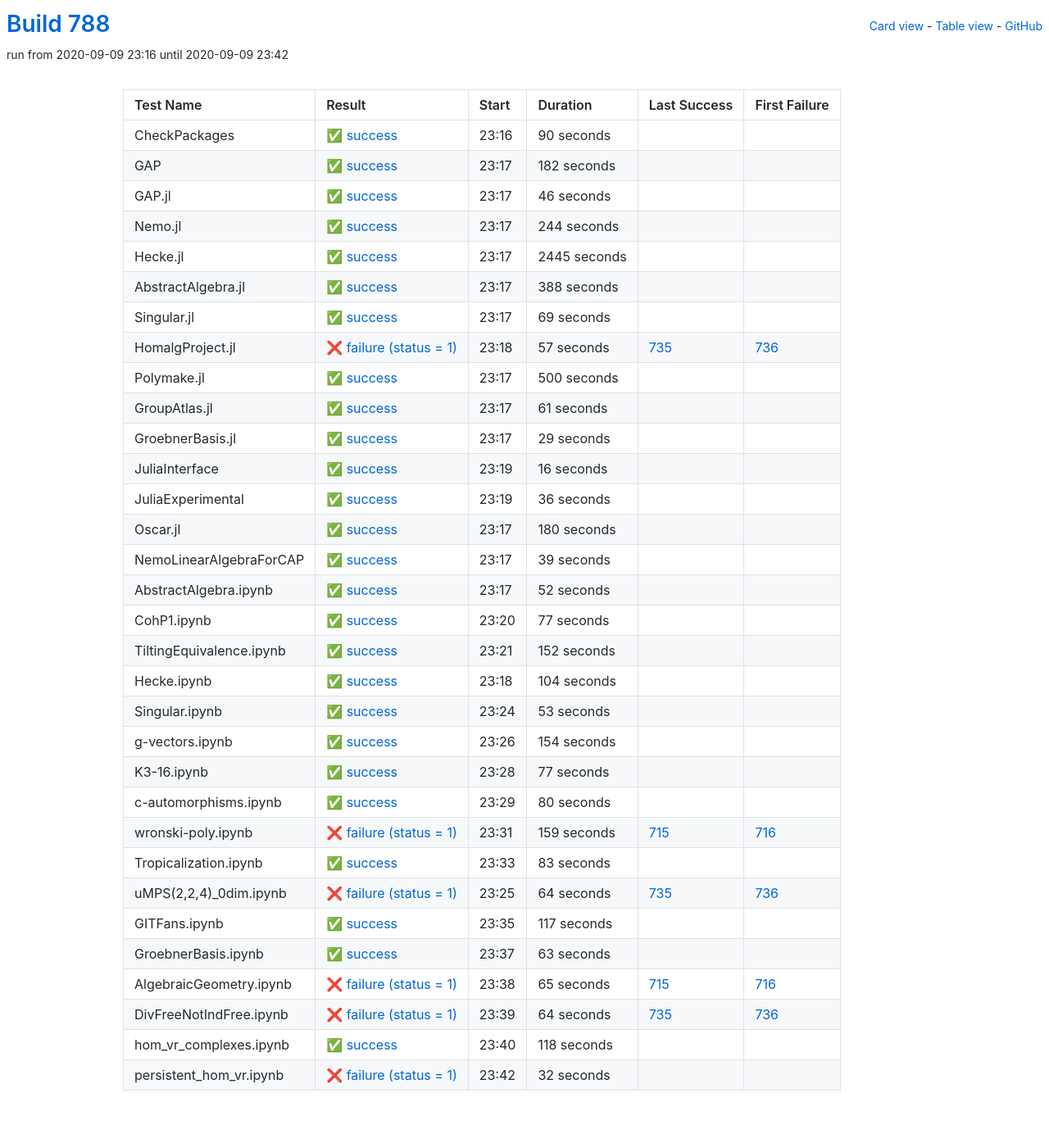
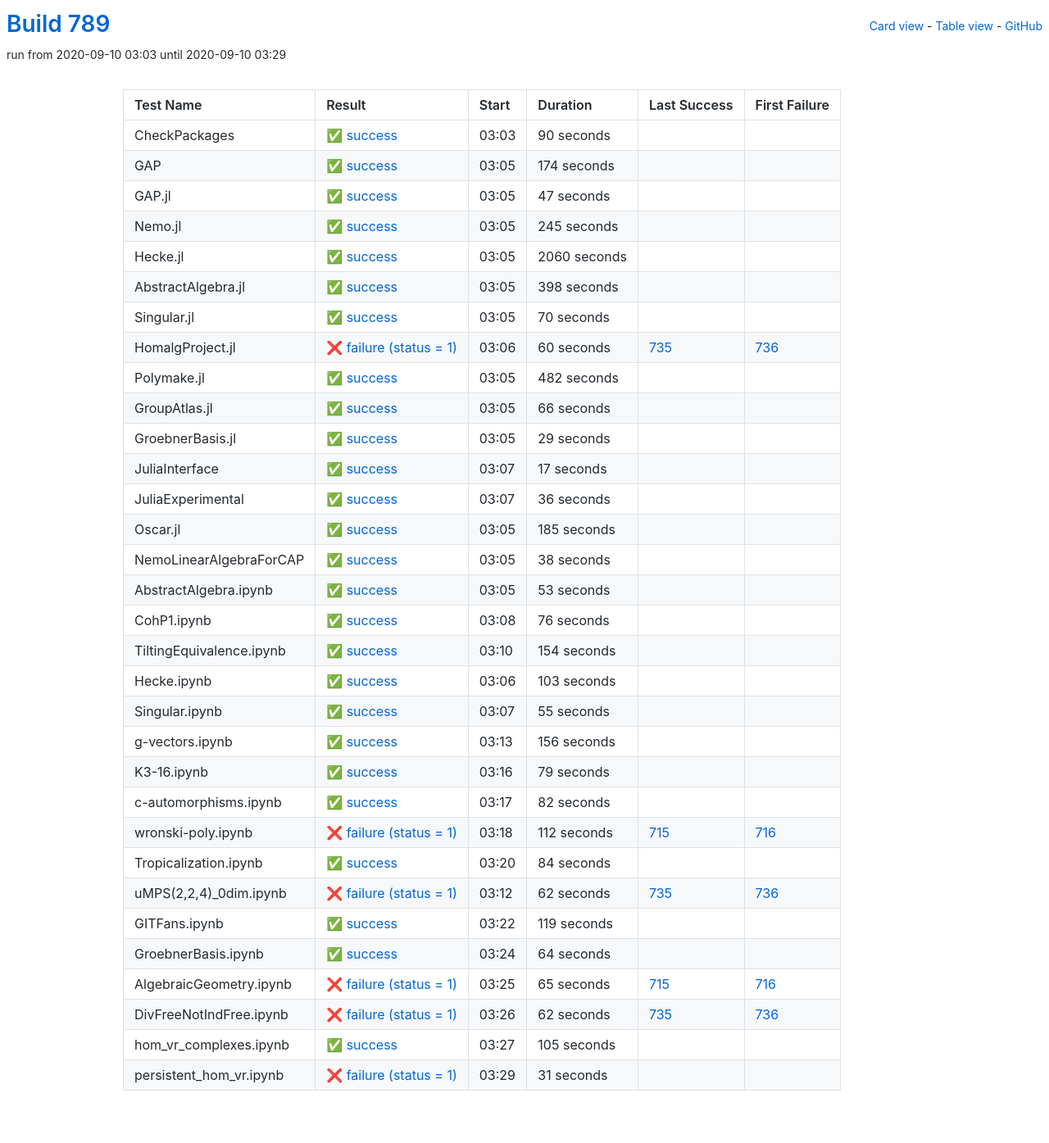
Before and after one commit to oscar-system/oscar-ci-status-stable, a Jekyll site: the page built from table.html, in a window 1280 px wide. Shown: the whole page at 82% size. Built offline with Jekyll 4.4.1, drawn with Linux system fonts in a browser that asks for light colours.

Commit message:
Build #789

```diff
--- a/_data/ci.yml
+++ b/_data/ci.yml
@@ -1,6 +1,6 @@
 ---
-build: 788
-build_url: https://oscarci.mathematik.uni-kl.de/job/oscar-stable/788/
+build: 789
+build_url: https://oscarci.mathematik.uni-kl.de/job/oscar-stable/789/
 job: oscar-stable
 organization: oscar-system
 repo: oscar-ci-status-stable
@@ -8,8 +8,8 @@ repourl: https://github.com/oscar-system/oscar-ci-status-stable
 tests:
 - name: CheckPackages
   id: checkpackages
-  log: https://oscarci.mathematik.uni-kl.de/job/oscar-stable/788/artifact/logs/build-788/CheckPackages.log
-  start: 2020-09-09 23:16
+  log: https://oscarci.mathematik.uni-kl.de/job/oscar-stable/789/artifact/logs/build-789/CheckPackages.log
+  start: 2020-09-10 03:03
   success: true
   exitcode: 0
   status: success
@@ -20,116 +20,116 @@ tests:
   first_failure_url:
 - name: GAP
   id: gap
-  log: https://oscarci.mathematik.uni-kl.de/job/oscar-stable/788/artifact/logs/build-788/GAP.log
-  start: 2020-09-09 23:17
+  log: https://oscarci.mathematik.uni-kl.de/job/oscar-stable/789/artifact/logs/build-789/GAP.log
+  start: 2020-09-10 03:05
   success: true
   exitcode: 0
   status: success
-  duration: 182
+  duration: 174
   last_success: false
   last_success_url:
   first_failure: false
   first_failure_url:
 - name: GAP.jl
   id: gap-jl
-  log: https://oscarci.mathematik.uni-kl.de/job/oscar-stable/788/artifact/logs/build-788/GAP.jl.log
-  start: 2020-09-09 23:17
+  log: https://oscarci.mathematik.uni-kl.de/job/oscar-stable/789/artifact/logs/build-789/GAP.jl.log
+  start: 2020-09-10 03:05
   success: true
   exitcode: 0
   status: success
-  duration: 46
+  duration: 47
   last_success: false
   last_success_url:
   first_failure: false
   first_failure_url:
 - name: Nemo.jl
   id: nemo-jl
-  log: https://oscarci.mathematik.uni-kl.de/job/oscar-stable/788/artifact/logs/build-788/Nemo.jl.log
-  start: 2020-09-09 23:17
+  log: https://oscarci.mathematik.uni-kl.de/job/oscar-stable/789/artifact/logs/build-789/Nemo.jl.log
+  start: 2020-09-10 03:05
   success: true
   exitcode: 0
   status: success
-  duration: 244
+  duration: 245
   last_success: false
   last_success_url:
   first_failure: false
   first_failure_url:
 - name: Hecke.jl
   id: hecke-jl
-  log: https://oscarci.mathematik.uni-kl.de/job/oscar-stable/788/artifact/logs/build-788/Hecke.jl.log
-  start: 2020-09-09 23:17
+  log: https://oscarci.mathematik.uni-kl.de/job/oscar-stable/789/artifact/logs/build-789/Hecke.jl.log
+  start: 2020-09-10 03:05
   success: true
   exitcode: 0
   status: success
-  duration: 2445
+  duration: 2060
   last_success: false
   last_success_url:
   first_failure: false
   first_failure_url:
 - name: AbstractAlgebra.jl
   id: abstractalgebra-jl
-  log: https://oscarci.mathematik.uni-kl.de/job/oscar-stable/788/artifact/logs/build-788/AbstractAlgebra.jl.log
-  start: 2020-09-09 23:17
+  log: https://oscarci.mathematik.uni-kl.de/job/oscar-stable/789/artifact/logs/build-789/AbstractAlgebra.jl.log
+  start: 2020-09-10 03:05
   success: true
   exitcode: 0
   status: success
-  duration: 388
+  duration: 398
   last_success: false
   last_success_url:
   first_failure: false
   first_failure_url:
 - name: Singular.jl
   id: singular-jl
-  log: https://oscarci.mathematik.uni-kl.de/job/oscar-stable/788/artifact/logs/build-788/Singular.jl.log
-  start: 2020-09-09 23:17
+  log: https://oscarci.mathematik.uni-kl.de/job/oscar-stable/789/artifact/logs/build-789/Singular.jl.log
+  start: 2020-09-10 03:05
   success: true
   exitcode: 0
   status: success
-  duration: 69
+  duration: 70
   last_success: false
   last_success_url:
   first_failure: false
   first_failure_url:
 - name: HomalgProject.jl
   id: homalgproject-jl
-  log: https://oscarci.mathematik.uni-kl.de/job/oscar-stable/788/artifact/logs/build-788/HomalgProject.jl.log
-  start: 2020-09-09 23:18
+  log: https://oscarci.mathematik.uni-kl.de/job/oscar-stable/789/artifact/logs/build-789/HomalgProject.jl.log
+  start: 2020-09-10 03:06
   success: false
   exitcode: 1
   status: failure
-  duration: 57
+  duration: 60
   last_success: 735
   last_success_url: https://oscarci.mathematik.uni-kl.de/job/oscar-stable/735/
   first_failure: 736
   first_failure_url: https://oscarci.mathematik.uni-kl.de/job/oscar-stable/736/
 - name: Polymake.jl
   id: polymake-jl
-  log: https://oscarci.mathematik.uni-kl.de/job/oscar-stable/788/artifact/logs/build-788/Polymake.jl.log
-  start: 2020-09-09 23:17
+  log: https://oscarci.mathematik.uni-kl.de/job/oscar-stable/789/artifact/logs/build-789/Polymake.jl.log
+  start: 2020-09-10 03:05
   success: true
   exitcode: 0
   status: success
-  duration: 500
+  duration: 482
   last_success: false
   last_success_url:
   first_failure: false
   first_failure_url:
 - name: GroupAtlas.jl
   id: groupatlas-jl
-  log: https://oscarci.mathematik.uni-kl.de/job/oscar-stable/788/artifact/logs/build-788/GroupAtlas.jl.log
-  start: 2020-09-09 23:17
+  log: https://oscarci.mathematik.uni-kl.de/job/oscar-stable/789/artifact/logs/build-789/GroupAtlas.jl.log
+  start: 2020-09-10 03:05
   success: true
   exitcode: 0
   status: success
-  duration: 61
+  duration: 66
   last_success: false
   last_success_url:
   first_failure: false
   first_failure_url:
 - name: GroebnerBasis.jl
   id: groebnerbasis-jl
-  log: https://oscarci.mathematik.uni-kl.de/job/oscar-stable/788/artifact/logs/build-788/GroebnerBasis.jl.log
-  start: 2020-09-09 23:17
+  log: https://oscarci.mathematik.uni-kl.de/job/oscar-stable/789/artifact/logs/build-789/GroebnerBasis.jl.log
+  start: 2020-09-10 03:05
   success: true
   exitcode: 0
   status: success
@@ -140,20 +140,20 @@ tests:
   first_failure_url:
 - name: JuliaInterface
   id: juliainterface
-  log: https://oscarci.mathematik.uni-kl.de/job/oscar-stable/788/artifact/logs/build-788/JuliaInterface.log
-  start: 2020-09-09 23:19
+  log: https://oscarci.mathematik.uni-kl.de/job/oscar-stable/789/artifact/logs/build-789/JuliaInterface.log
+  start: 2020-09-10 03:07
   success: true
   exitcode: 0
   status: success
-  duration: 16
+  duration: 17
   last_success: false
   last_success_url:
   first_failure: false
   first_failure_url:
 - name: JuliaExperimental
   id: juliaexperimental
-  log: https://oscarci.mathematik.uni-kl.de/job/oscar-stable/788/artifact/logs/build-788/JuliaExperimental.log
-  start: 2020-09-09 23:19
+  log: https://oscarci.mathematik.uni-kl.de/job/oscar-stable/789/artifact/logs/build-789/JuliaExperimental.log
+  start: 2020-09-10 03:07
   success: true
   exitcode: 0
   status: success
@@ -164,80 +164,32 @@ tests:
   first_failure_url:
 - name: Oscar.jl
   id: oscar-jl
-  log: https://oscarci.mathematik.uni-kl.de/job/oscar-stable/788/artifact/logs/build-788/Oscar.jl.log
-  start: 2020-09-09 23:17
+  log: https://oscarci.mathematik.uni-kl.de/job/oscar-stable/789/artifact/logs/build-789/Oscar.jl.log
+  start: 2020-09-10 03:05
   success: true
   exitcode: 0
   status: success
-  duration: 180
+  duration: 185
   last_success: false
   last_success_url:
   first_failure: false
   first_failure_url:
 - name: NemoLinearAlgebraForCAP
   id: nemolinearalgebraforcap
-  log: https://oscarci.mathematik.uni-kl.de/job/oscar-stable/788/artifact/logs/build-788/NemoLinearAlgebraForCAP.log
-  start: 2020-09-09 23:17
+  log: https://oscarci.mathematik.uni-kl.de/job/oscar-stable/789/artifact/logs/build-789/NemoLinearAlgebraForCAP.log
+  start: 2020-09-10 03:05
   success: true
   exitcode: 0
   status: success
-  duration: 39
+  duration: 38
   last_success: false
   last_success_url:
   first_failure: false
   first_failure_url:
 - name: AbstractAlgebra.ipynb
   id: abstractalgebra-ipynb
-  log: https://oscarci.mathematik.uni-kl.de/job/oscar-stable/788/artifact/logs/build-788/AbstractAlgebra.ipynb.log
-  start: 2020-09-09 23:17
-  success: true
-  exitcode: 0
-  status: success
-  duration: 52
-  last_success: false
-  last_success_url:
-  first_failure: false
-  first_failure_url:
-- name: CohP1.ipynb
-  id: cohp1-ipynb
-  log: https://oscarci.mathematik.uni-kl.de/job/oscar-stable/788/artifact/logs/build-788/CohP1.ipynb.log
-  start: 2020-09-09 23:20
-  success: true
-  exitcode: 0
-  status: success
-  duration: 77
-  last_success: false
-  last_success_url:
-  first_failure: false
-  first_failure_url:
-- name: TiltingEquivalence.ipynb
-  id: tiltingequivalence-ipynb
-  log: https://oscarci.mathematik.uni-kl.de/job/oscar-stable/788/artifact/logs/build-788/TiltingEquivalence.ipynb.log
-  start: 2020-09-09 23:21
-  success: true
-  exitcode: 0
-  status: success
-  duration: 152
-  last_success: false
-  last_success_url:
-  first_failure: false
-  first_failure_url:
-- name: Hecke.ipynb
-  id: hecke-ipynb
-  log: https://oscarci.mathematik.uni-kl.de/job/oscar-stable/788/artifact/logs/build-788/Hecke.ipynb.log
-  start: 2020-09-09 23:18
-  success: true
-  exitcode: 0
-  status: success
-  duration: 104
-  last_success: false
-  last_success_url:
-  first_failure: false
-  first_failure_url:
-- name: Singular.ipynb
-  id: singular-ipynb
-  log: https://oscarci.mathematik.uni-kl.de/job/oscar-stable/788/artifact/logs/build-788/Singular.ipynb.log
-  start: 2020-09-09 23:24
+  log: https://oscarci.mathematik.uni-kl.de/job/oscar-stable/789/artifact/logs/build-789/AbstractAlgebra.ipynb.log
+  start: 2020-09-10 03:05
   success: true
   exitcode: 0
   status: success
@@ -246,10 +198,22 @@ tests:
   last_success_url:
   first_failure: false
   first_failure_url:
-- name: g-vectors.ipynb
-  id: g-vectors-ipynb
-  log: https://oscarci.mathematik.uni-kl.de/job/oscar-stable/788/artifact/logs/build-788/g-vectors.ipynb.log
-  start: 2020-09-09 23:26
+- name: CohP1.ipynb
+  id: cohp1-ipynb
+  log: https://oscarci.mathematik.uni-kl.de/job/oscar-stable/789/artifact/logs/build-789/CohP1.ipynb.log
+  start: 2020-09-10 03:08
+  success: true
+  exitcode: 0
+  status: success
+  duration: 76
+  last_success: false
+  last_success_url:
+  first_failure: false
+  first_failure_url:
+- name: TiltingEquivalence.ipynb
+  id: tiltingequivalence-ipynb
+  log: https://oscarci.mathematik.uni-kl.de/job/oscar-stable/789/artifact/logs/build-789/TiltingEquivalence.ipynb.log
+  start: 2020-09-10 03:10
   success: true
   exitcode: 0
   status: success
@@ -258,94 +222,130 @@ tests:
   last_success_url:
   first_failure: false
   first_failure_url:
-- name: K3-16.ipynb
-  id: k3-16-ipynb
-  log: https://oscarci.mathematik.uni-kl.de/job/oscar-stable/788/artifact/logs/build-788/K3-16.ipynb.log
-  start: 2020-09-09 23:28
+- name: Hecke.ipynb
+  id: hecke-ipynb
+  log: https://oscarci.mathematik.uni-kl.de/job/oscar-stable/789/artifact/logs/build-789/Hecke.ipynb.log
+  start: 2020-09-10 03:06
   success: true
   exitcode: 0
   status: success
-  duration: 77
+  duration: 103
+  last_success: false
+  last_success_url:
+  first_failure: false
+  first_failure_url:
+- name: Singular.ipynb
+  id: singular-ipynb
+  log: https://oscarci.mathematik.uni-kl.de/job/oscar-stable/789/artifact/logs/build-789/Singular.ipynb.log
+  start: 2020-09-10 03:07
+  success: true
+  exitcode: 0
+  status: success
+  duration: 55
+  last_success: false
+  last_success_url:
+  first_failure: false
+  first_failure_url:
+- name: g-vectors.ipynb
+  id: g-vectors-ipynb
+  log: https://oscarci.mathematik.uni-kl.de/job/oscar-stable/789/artifact/logs/build-789/g-vectors.ipynb.log
+  start: 2020-09-10 03:13
+  success: true
+  exitcode: 0
+  status: success
+  duration: 156
+  last_success: false
+  last_success_url:
+  first_failure: false
+  first_failure_url:
+- name: K3-16.ipynb
+  id: k3-16-ipynb
+  log: https://oscarci.mathematik.uni-kl.de/job/oscar-stable/789/artifact/logs/build-789/K3-16.ipynb.log
+  start: 2020-09-10 03:16
+  success: true
+  exitcode: 0
+  status: success
+  duration: 79
   last_success: false
   last_success_url:
   first_failure: false
   first_failure_url:
 - name: c-automorphisms.ipynb
   id: c-automorphisms-ipynb
-  log: https://oscarci.mathematik.uni-kl.de/job/oscar-stable/788/artifact/logs/build-788/c-automorphisms.ipynb.log
-  start: 2020-09-09 23:29
+  log: https://oscarci.mathematik.uni-kl.de/job/oscar-stable/789/artifact/logs/build-789/c-automorphisms.ipynb.log
+  start: 2020-09-10 03:17
   success: true
   exitcode: 0
   status: success
-  duration: 80
+  duration: 82
   last_success: false
   last_success_url:
   first_failure: false
   first_failure_url:
 - name: wronski-poly.ipynb
   id: wronski-poly-ipynb
-  log: https://oscarci.mathematik.uni-kl.de/job/oscar-stable/788/artifact/logs/build-788/wronski-poly.ipynb.log
-  start: 2020-09-09 23:31
+  log: https://oscarci.mathematik.uni-kl.de/job/oscar-stable/789/artifact/logs/build-789/wronski-poly.ipynb.log
+  start: 2020-09-10 03:18
   success: false
   exitcode: 1
   status: failure
-  duration: 159
+  duration: 112
   last_success: 715
   last_success_url: https://oscarci.mathematik.uni-kl.de/job/oscar-stable/715/
   first_failure: 716
   first_failure_url: https://oscarci.mathematik.uni-kl.de/job/oscar-stable/716/
 - name: Tropicalization.ipynb
   id: tropicalization-ipynb
-  log: https://oscarci.mathematik.uni-kl.de/job/oscar-stable/788/artifact/logs/build-788/Tropicalization.ipynb.log
-  start: 2020-09-09 23:33
+  log: https://oscarci.mathematik.uni-kl.de/job/oscar-stable/789/artifact/logs/build-789/Tropicalization.ipynb.log
+  start: 2020-09-10 03:20
   success: true
   exitcode: 0
   status: success
-  duration: 83
+  duration: 84
   last_success: false
   last_success_url:
   first_failure: false
   first_failure_url:
 - name: uMPS(2,2,4)_0dim.ipynb
   id: umps-2-2-4-0dim-ipynb
-  log: https://oscarci.mathematik.uni-kl.de/job/oscar-stable/788/artifact/logs/build-788/uMPS-2-2-4-_0dim.ipynb.log
-  start: 2020-09-09 23:25
+  log: https://oscarci.mathematik.uni-kl.de/job/oscar-stable/789/artifact/logs/build-789/uMPS-2-2-4-_0dim.ipynb.log
+  start: 2020-09-10 03:12
   success: false
   exitcode: 1
   status: failure
-  duration: 64
+  duration: 62
   last_success: 735
   last_success_url: https://oscarci.mathematik.uni-kl.de/job/oscar-stable/735/
   first_failure: 736
   first_failure_url: https://oscarci.mathematik.uni-kl.de/job/oscar-stable/736/
 - name: GITFans.ipynb
   id: gitfans-ipynb
-  log: https://oscarci.mathematik.uni-kl.de/job/oscar-stable/788/artifact/logs/build-788/GITFans.ipynb.log
-  start: 2020-09-09 23:35
+  log: https://oscarci.mathematik.uni-kl.de/job/oscar-stable/789/artifact/logs/build-789/GITFans.ipynb.log
+  start: 2020-09-10 03:22
   success: true
   exitcode: 0
   status: success
-  duration: 117
+  duration: 119
   last_success: false
   last_success_url:
   first_failure: false
   first_failure_url:
 - name: GroebnerBasis.ipynb
   id: groebnerbasis-ipynb
-  log: https://oscarci.mathematik.uni-kl.de/job/oscar-stable/788/artifact/logs/build-788/GroebnerBasis.ipynb.log
-  start: 2020-09-09 23:37
+  log: https://oscarci.mathematik.uni-kl.de/job/oscar-stable/789/artifact/logs/build-789/GroebnerBasis.ipynb.log
+  start: 2020-09-10 03:24
   success: true
   exitcode: 0
   status: success
-  duration: 63
+  duration: 64
   last_success: false
   last_success_url:
   first_failure: false
   first_failure_url:
 - name: AlgebraicGeometry.ipynb
   id: algebraicgeometry-ipynb
-  log: https://oscarci.mathematik.uni-kl.de/job/oscar-stable/788/artifact/logs/build-788/AlgebraicGeometry.ipynb.log
-  start: 2020-09-09 23:38
+  log: https://oscarci.mathematik.uni-kl.de/job/oscar-stable/789/artifact/logs/build-789/AlgebraicGeometry.ipynb.log
+  start: 2020-09-10 03:25
   success: false
   exitcode: 1
   status: failure
@@ -356,36 +356,36 @@ tests:
   first_failure_url: https://oscarci.mathematik.uni-kl.de/job/oscar-stable/716/
 - name: DivFreeNotIndFree.ipynb
   id: divfreenotindfree-ipynb
-  log: https://oscarci.mathematik.uni-kl.de/job/oscar-stable/788/artifact/logs/build-788/DivFreeNotIndFree.ipynb.log
-  start: 2020-09-09 23:39
+  log: https://oscarci.mathematik.uni-kl.de/job/oscar-stable/789/artifact/logs/build-789/DivFreeNotIndFree.ipynb.log
+  start: 2020-09-10 03:26
   success: false
   exitcode: 1
   status: failure
-  duration: 64
+  duration: 62
   last_success: 735
   last_success_url: https://oscarci.mathematik.uni-kl.de/job/oscar-stable/735/
   first_failure: 736
   first_failure_url: https://oscarci.mathematik.uni-kl.de/job/oscar-stable/736/
 - name: hom_vr_complexes.ipynb
   id: hom-vr-complexes-ipynb
-  log: https://oscarci.mathematik.uni-kl.de/job/oscar-stable/788/artifact/logs/build-788/hom_vr_complexes.ipynb.log
-  start: 2020-09-09 23:40
+  log: https://oscarci.mathematik.uni-kl.de/job/oscar-stable/789/artifact/logs/build-789/hom_vr_complexes.ipynb.log
+  start: 2020-09-10 03:27
   success: true
   exitcode: 0
   status: success
-  duration: 118
+  duration: 105
   last_success: false
   last_success_url:
   first_failure: false
   first_failure_url:
 - name: persistent_hom_vr.ipynb
   id: persistent-hom-vr-ipynb
-  log: https://oscarci.mathematik.uni-kl.de/job/oscar-stable/788/artifact/logs/build-788/persistent_hom_vr.ipynb.log
-  start: 2020-09-09 23:42
+  log: https://oscarci.mathematik.uni-kl.de/job/oscar-stable/789/artifact/logs/build-789/persistent_hom_vr.ipynb.log
+  start: 2020-09-10 03:29
   success: false
   exitcode: 1
   status: failure
-  duration: 32
+  duration: 31
   last_success: false
   last_success_url:
   first_failure: false
```
Also changed, not shown: README.md.
